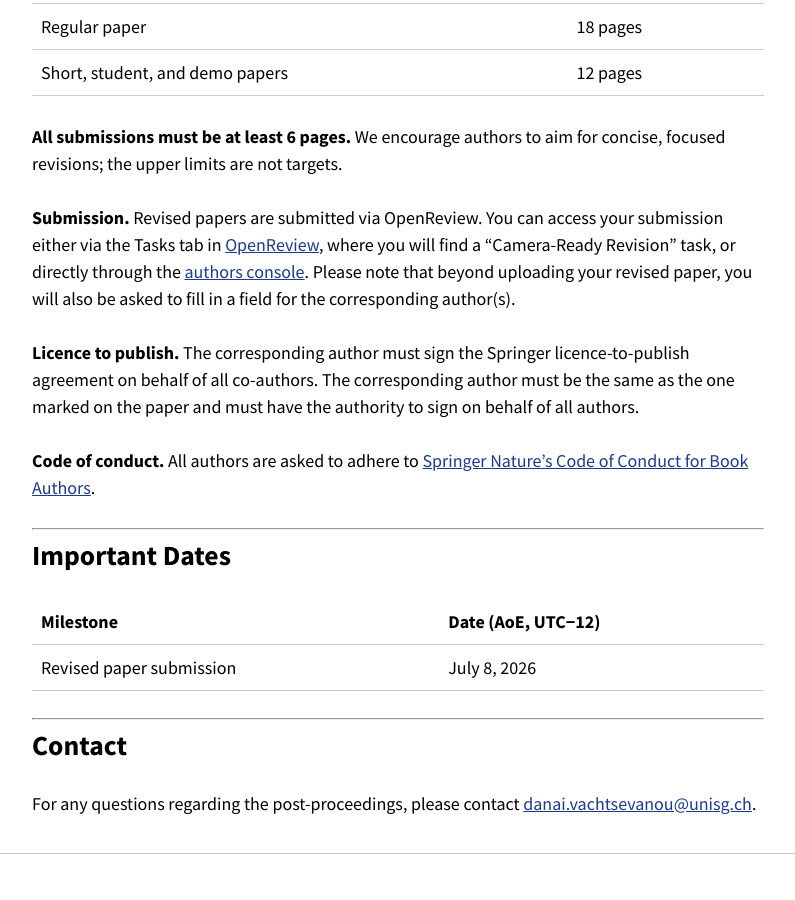
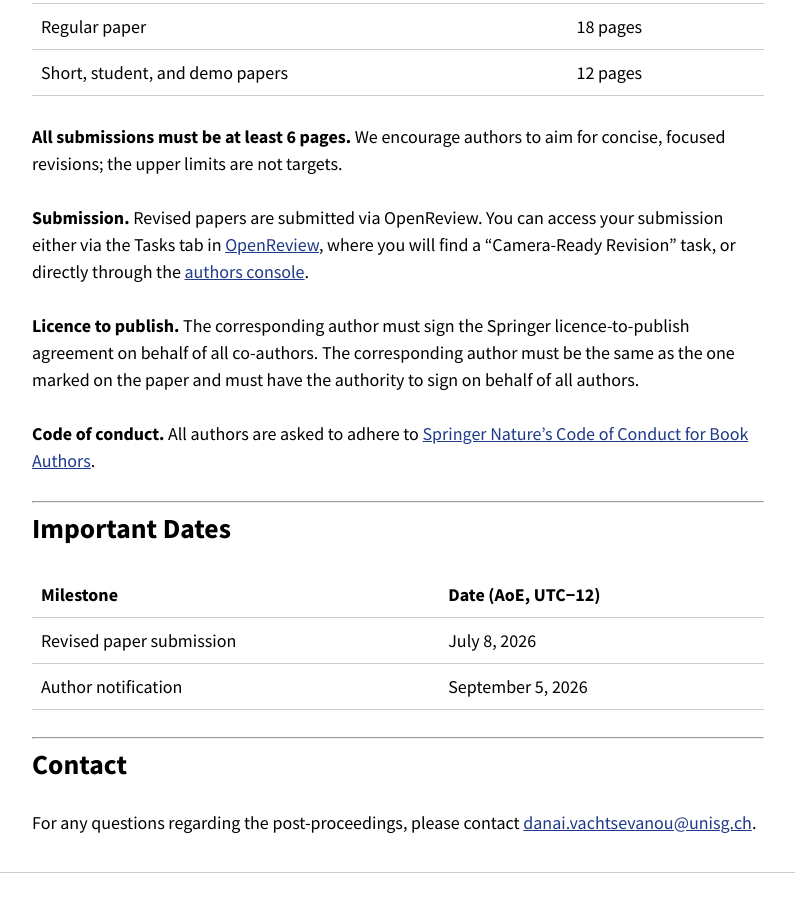
Before and after one commit to emas-workshop/2026, a Jekyll site: the page built from proceedings.md, in a window 1280 px wide and 900 px high, scrolled down 1120 px. Shown: the whole window, without its empty margins (242-1037 px from the left). Built offline with Jekyll 4.4.1, drawn with Linux system fonts in a browser that asks for light colours; nearby versions of some CDN libraries; our own code applies the rules of GitHub Pages for plain Markdown files.

Commit message:
Add author notification date

```diff
--- a/proceedings.md
+++ b/proceedings.md
@@ -28,7 +28,7 @@
 
 **All submissions must be at least 6 pages.** We encourage authors to aim for concise, focused revisions; the upper limits are not targets.
 
-**Submission.** Revised papers are submitted via OpenReview. You can access your submission either via the Tasks tab in [OpenReview](https://openreview.net/), where you will find a "Camera-Ready Revision" task, or directly through the [authors console](https://openreview.net/group?id=ifaamas.org/AAMAS/2026/Workshop/EMAS/Authors). Please note that beyond uploading your revised paper, you will also be asked to fill in a field for the corresponding author(s).
+**Submission.** Revised papers are submitted via OpenReview. You can access your submission either via the Tasks tab in [OpenReview](https://openreview.net/), where you will find a "Camera-Ready Revision" task, or directly through the [authors console](https://openreview.net/group?id=ifaamas.org/AAMAS/2026/Workshop/EMAS/Authors).
 
 **Licence to publish.** The corresponding author must sign the Springer licence-to-publish agreement on behalf of all co-authors. The corresponding author must be the same as the one marked on the paper and must have the authority to sign on behalf of all authors.
 
@@ -41,6 +41,7 @@
 | Milestone              | Date (AoE, UTC−12)          |
 |------------------------|-----------------------------|
 | Revised paper submission | July 8, 2026              |
+| Author notification | September 5, 2026         |
 
 ---
 
```
